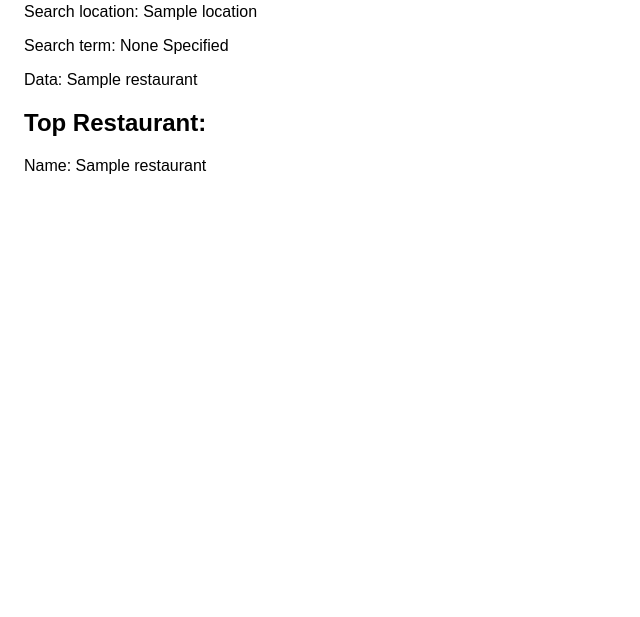
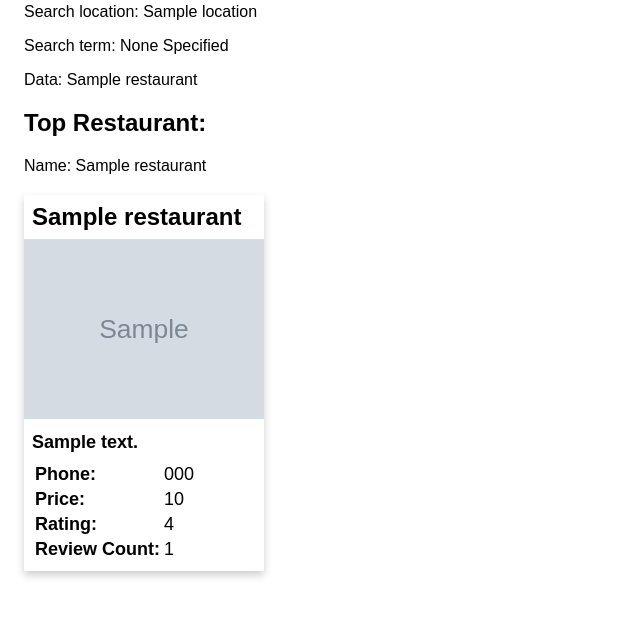
Before and after one commit to sildotdev/webdev-labs, a Flask app: template lab02/templates/restaurant.html in a window 1280 px wide. Shown: the part 149-766 px from the top of the page, without its empty margins (0-640 px from the left). Run offline with Flask 2, Linux system fonts and the light colour scheme; the template is opened without the code that fills it: most values are stand-ins (such as "Sample title", 1, 10 or a date in 2020); grey boxes marked "Sample" are stand-in pictures; some libraries are stand-ins or nearby versions.

Commit message:
Exercise 4

```diff
--- /dev/null
+++ b/lab02/static/restaurant.css
@@ -0,0 +1,24 @@
+.card {
+    box-shadow: 0 4px 8px 0 rgba(0, 0, 0, 0.2);
+    width: 30vh;
+    font-family: arial;
+    font-size: large;
+}
+
+.card h2 {
+    font-size: x-large;
+    padding: 1vh;
+    margin-bottom: 0px;
+}
+
+.card img {
+    width: 100%;
+}
+
+.card-content {
+    padding: 1vh;
+}
+
+.card-content table {
+    margin-top: 1vh;
+}
--- a/lab02/templates/restaurant.html
+++ b/lab02/templates/restaurant.html
@@ -4,6 +4,7 @@
     <meta charset="UTF-8"><title>Top Restaurant</title>
     <link rel="stylesheet" href="https://cdnjs.cloudflare.com/ajax/libs/font-awesome/5.11.2/css/all.min.css">
     <link rel="stylesheet" href="/static/style.css">
+    <link rel="stylesheet" href="/static/restaurant.css">
     <meta name="viewport" content="width=device-width, initial-scale=1.0">
     <title>Top Restaurant</title>
 </head>
@@ -16,6 +17,32 @@
         <p>Data: {{ restaurant }}</p>
         <h2>Top Restaurant:</h2>
         <p>Name: {{ restaurant.get('name') }}</p>
+
+        <div class="card">
+            <h2>{{ restaurant.get('name') }}</h2>
+            <img src="{{ restaurant.get('image_url') }}" alt="Image of {{ restaurant.get('name') }}">
+            <div class="card-content">
+                <b>{{ restaurant.get('display_address') }}</b>
+                <table>
+                    <tr>
+                        <td><b>Phone:</b></td>
+                        <td>{{ restaurant.get('phone') }}</td>
+                    </tr>
+                    <tr>
+                        <td><b>Price:</b></td>
+                        <td>{{ restaurant.get('price') }}</td>
+                    </tr>
+                    <tr>
+                        <td><b>Rating:</b></td>
+                        <td>{{ restaurant.get('rating') }}</td>
+                    </tr>
+                    <tr>
+                        <td><b>Review Count:</b></td>
+                        <td>{{ restaurant.get('review_count') }}</td>
+                    </tr>
+                </table>
+            </div>
+        </div>
     </main>
 </body>
 </html>
```
